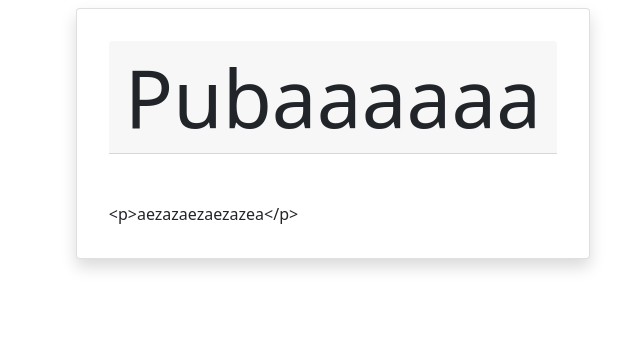
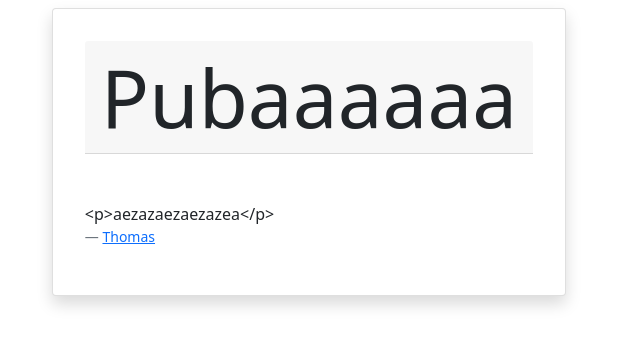
Before and after one commit to nitnelavsT/PeakPoke, a Django app: page /Pub/1 in a window 1280 px wide. Shown: the part 56-402 px from the top of the page, without its empty margins (307-947 px from the left). Run offline with Django 3.2, Linux system fonts and the light colour scheme; data comes from the database, SQL or seed files in the repository; parts of the project's set-up code (start-up, migrations or seed data) failed here and were passed over; some libraries are stand-ins or nearby versions.

Commit message:
Mise à jour Pub lien

```diff
--- a/Pub/templates/Pub/DetailPub.html
+++ b/Pub/templates/Pub/DetailPub.html
@@ -55,6 +55,7 @@ integrity="sha384-eOJMYsd53ii+scO/bJGFsiCZc+5NDVN2yr8+0RDqr0Ql0h+rP48ckxlpbzKgwr
                 <div class="card-body">
                     <h5 class="card-header text-center display-1 mb-5">{{pub.titre}}</h5>
                     <p class="card-text">{{pub.body}}</p>
+                    <footer class="blockquote-footer"><a href="mailto:{{client.Email}}">{{pub.auteur}}</footer>
                 </div>
             </div>
         </div>
```
